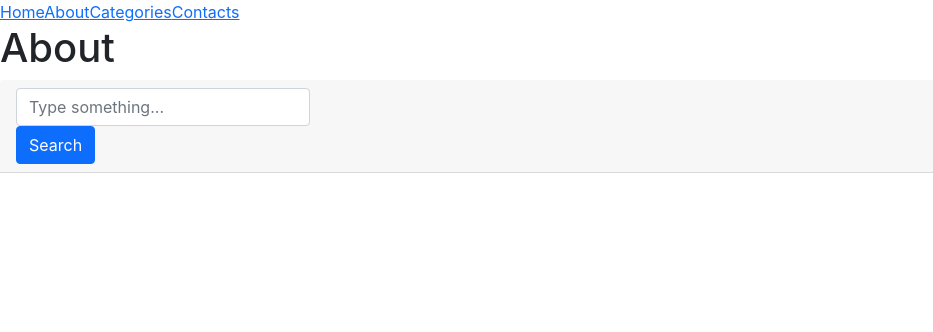
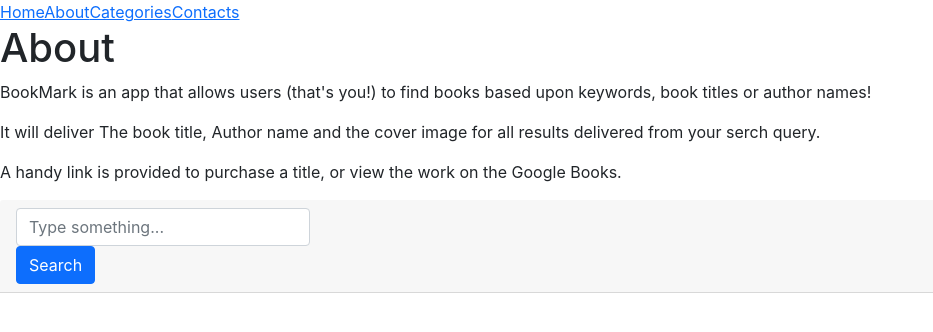
Before and after one commit to NatalieLouise91/bookapp, a React (Create React App) app: page /about in a window 1280 px wide. Shown: the top 332 px of the page, without its empty margins (0-933 px from the left). Built offline with nearby package versions, Linux system fonts and the light colour scheme.

Commit message:
Added infotext

```diff
--- a/src/components/About.js
+++ b/src/components/About.js
@@ -4,6 +4,9 @@
   return (
     <div>
         <h1>About</h1>
+        <p>BookMark is an app that allows users (that's you!) to find books based upon keywords, book titles or author names!</p>
+        <p>It will deliver The book title, Author name and the cover image for all results delivered from your serch query.</p>
+        <p>A handy link is provided to purchase a title, or view the work on the Google Books.</p>
     </div>
   );
 }
```
